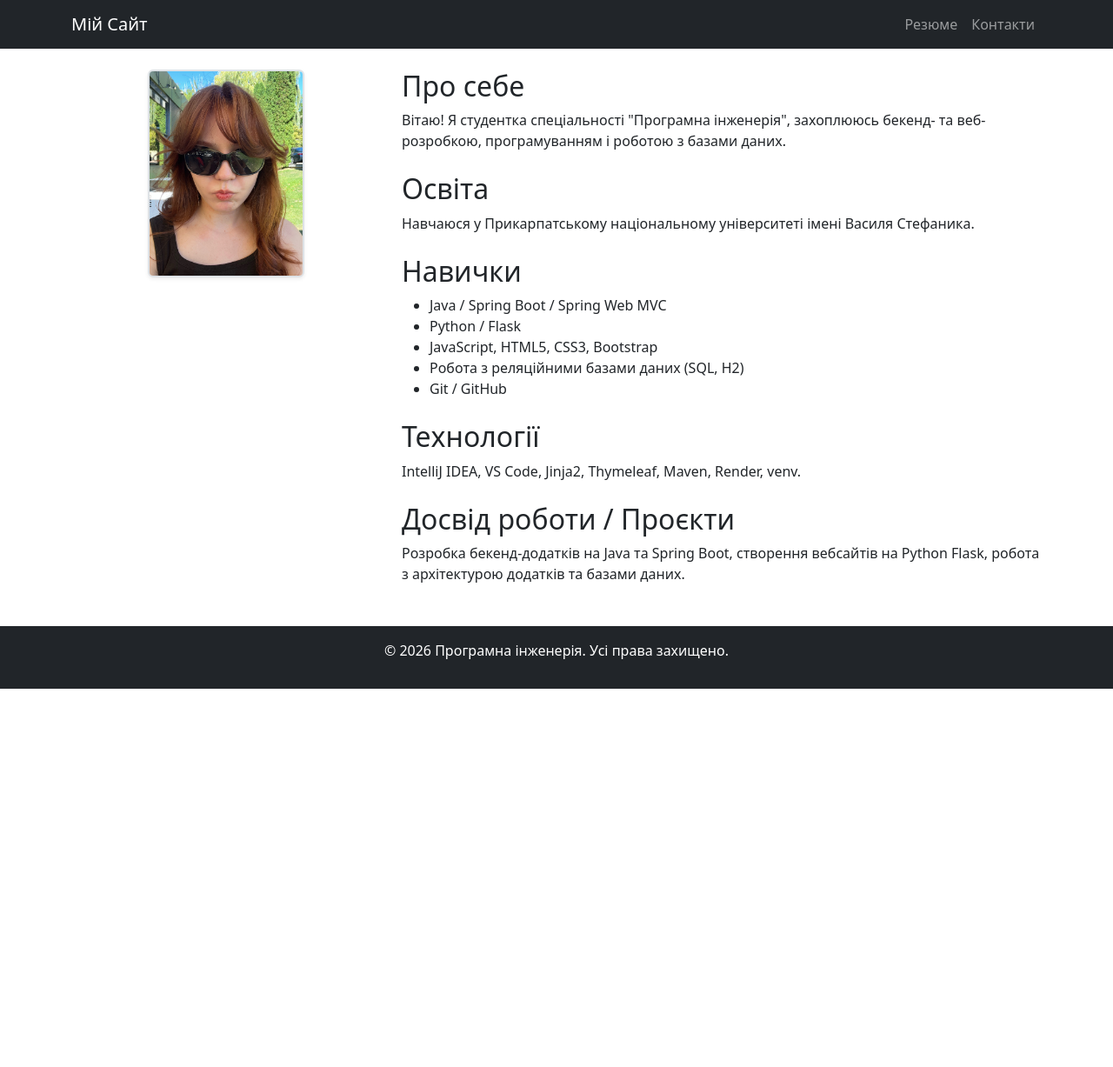
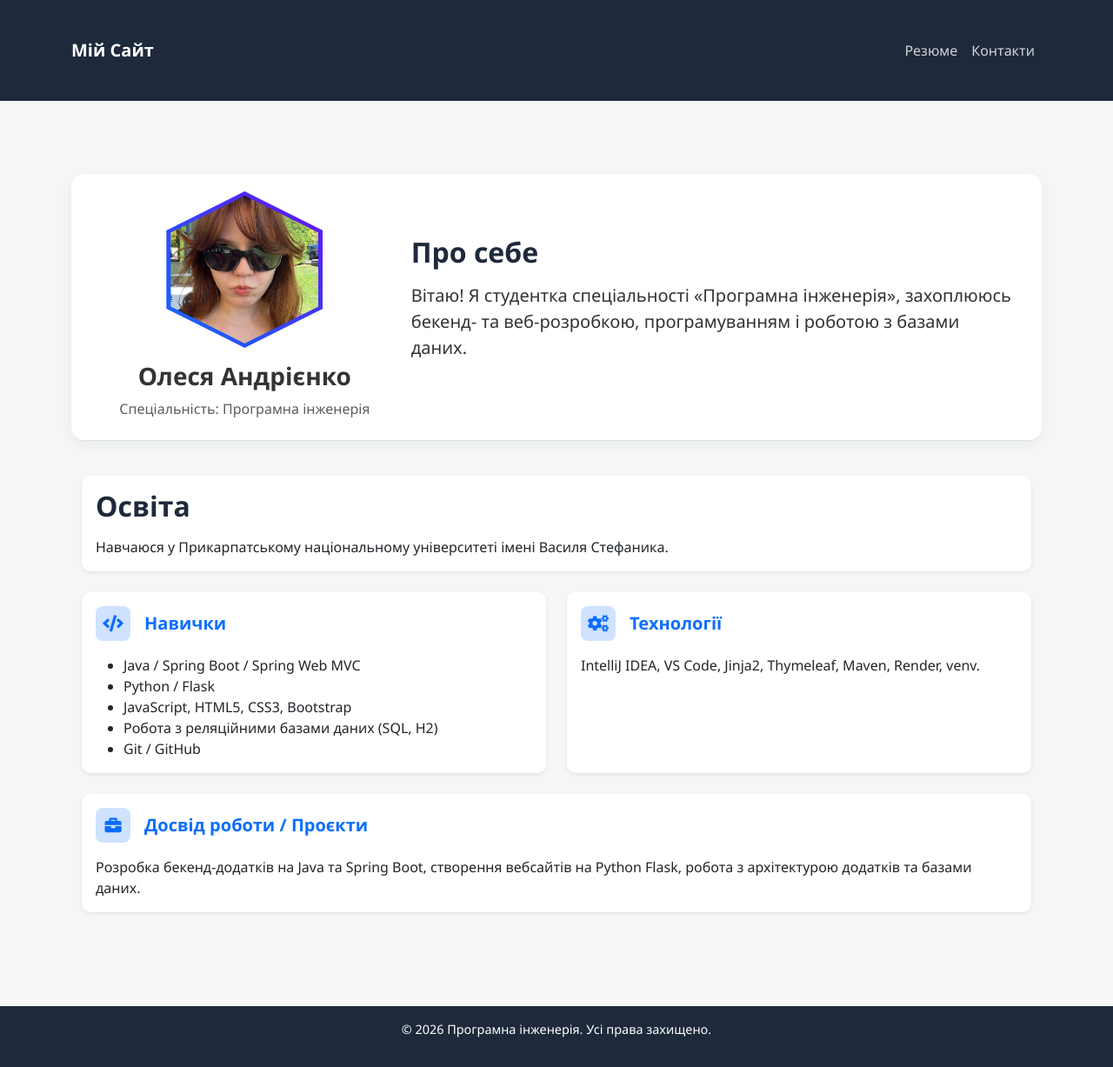
Before and after one commit to aolesayo-ai/flask-app-lab, a Flask app: page / in a window 1280 px wide. Shown: the whole page at 87% size. Before the commit the page ends 792 px from the top, so only its background shows below. Run offline with Flask 3, Linux system fonts and the light colour scheme.

Commit message:
Update styles, layout and design for Lab 2 resume page

```diff
--- a/static/css/styles.css
+++ b/static/css/styles.css
@@ -0,0 +1,54 @@
+body {
+    background-color: #f4f7f6;
+    font-family: 'Segoe UI', Tahoma, Geneva, Verdana, sans-serif;
+    color: #333;
+}
+
+.navbar-dark.bg-dark,
+footer.bg-dark {
+    background-color: #1e293b !important;
+}
+
+h2 {
+    font-weight: 700;
+    color: #1e293b;
+    margin-bottom: 1rem;
+}
+
+a.nav-link {
+    color: rgba(255, 255, 255, 0.8) !important;
+    transition: color 0.3s ease;
+}
+
+a.nav-link:hover,
+a.nav-link.active {
+    color: white !important;
+    font-weight: 600;
+}
+
+a.navbar-brand {
+    font-weight: bold;
+    color: white !important;
+}
+
+.card {
+    transition: transform 0.3s ease, box-shadow 0.3s ease;
+    border-radius: 10px;
+}
+
+.card:hover {
+    transform: translateY(-5px);
+    box-shadow: 0 15px 30px rgba(0,0,0,0.1) !important;
+}
+
+footer {
+    color: rgba(255, 255, 255, 0.8) !important;
+    font-size: 0.9rem;
+    padding: 1rem 0;
+    margin-top: auto;
+}
+
+.container {
+    padding-top: 30px;
+    padding-bottom: 30px;
+}
--- a/templates/base.html
+++ b/templates/base.html
@@ -6,6 +6,8 @@
     <title>{% block title %}Мої сторінки{% endblock %}</title>
     <!-- Підключення Bootstrap CSS -->
     <link href="https://cdn.jsdelivr.net/npm/bootstrap@5.3.0/dist/css/bootstrap.min.css" rel="stylesheet">
+    <!-- Підключення FontAwesome для іконок -->
+    <link rel="stylesheet" href="https://cdnjs.cloudflare.com/ajax/libs/font-awesome/5.15.4/css/all.min.css">
     <!-- Власні стилі -->
     <link rel="stylesheet" href="{{ url_for('static', filename='css/styles.css') }}">
 </head>
--- a/templates/contacts.html
+++ b/templates/contacts.html
@@ -2,9 +2,9 @@
 {% block title %}{{ title }}{% endblock %}
 {% block content %}
 <div class="row justify-content-center">
-    <div class="col-md-6">
-        <h2>Контакти</h2>
-        <p>Зв'яжіться зі мною за допомогою форми нижче:</p>
+    <div class="col-md-6 bg-white p-4 rounded shadow-sm">
+        <h2 class="mb-3">Контакти</h2>
+        <p class="text-muted">Зв'яжіться зі мною за допомогою форми нижче:</p>
         <form>
             <div class="mb-3">
                 <label for="name" class="form-label">Ваше ім'я</label>
--- a/templates/resume.html
+++ b/templates/resume.html
@@ -1,41 +1,123 @@
 {% extends "base.html" %}
 {% block title %}{{ title }}{% endblock %}
 {% block content %}
-<div class="row">
-    <div class="col-md-4 text-center">
-        <img src="{{ url_for('static', filename='images/logo.jpg.JPG') }}" class="img-fluid border border-2 rounded mb-3 shadow-sm" alt="Фото" style="max-width: 180px;">
+
+<div class="container">
+    <!-- Header section with photo and name -->
+    <header class="row align-items-center mb-5 pb-4 border-bottom">
+        <div class="col-md-4 text-center mb-4 mb-md-0">
+            <div class="profile-img-wrapper mx-auto mb-3">
+                <img src="{{ url_for('static', filename='images/logo.jpg.JPG') }}" class="img-fluid profile-img" alt="Олеся Андрієнко">
+            </div>
+            <h1 class="h3 mt-3 fw-bold">Олеся Андрієнко</h1>
+            <p class="text-muted mb-0">Спеціальність: Програмна інженерія</p>
         </div>
         <div class="col-md-8">
-        <section class="mb-4">
+            <section>
                 <h2>Про себе</h2>
-            <p>Вітаю! Я студентка спеціальності "Програмна інженерія", захоплююсь бекенд- та веб-розробкою, програмуванням і роботою з базами даних.</p>
+                <p class="lead">Вітаю! Я студентка спеціальності «Програмна інженерія», захоплююсь бекенд- та веб-розробкою, програмуванням і роботою з базами даних.</p>
             </section>
+        </div>
+    </header>
 
-        <section class="mb-4">
+    <!-- Main sections in a card layout -->
+    <div class="row">
+        <div class="col-lg-12">
+            <div class="card shadow-sm mb-4 border-0">
+                <div class="card-body">
                     <h2>Освіта</h2>
-            <p>Навчаюся у Прикарпатському національному університеті імені Василя Стефаника.</p>
-        </section>
+                    <p class="card-text">Навчаюся у Прикарпатському національному університеті імені Василя Стефаника.</p>
+                </div>
+            </div>
+        </div>
+    </div>
 
-        <section class="mb-4">
-            <h2>Навички</h2>
-            <ul>
+    <div class="row g-4">
+        <div class="col-md-6">
+            <div class="card shadow-sm h-100 border-0">
+                <div class="card-body">
+                    <div class="d-flex align-items-center mb-3">
+                        <div class="icon-box me-3"><i class="fas fa-code"></i></div>
+                        <h2 class="card-title mb-0 h5 fw-bold text-primary">Навички</h2>
+                    </div>
+                    <ul class="card-text">
                         <li>Java / Spring Boot / Spring Web MVC</li>
                         <li>Python / Flask</li>
                         <li>JavaScript, HTML5, CSS3, Bootstrap</li>
                         <li>Робота з реляційними базами даних (SQL, H2)</li>
                         <li>Git / GitHub</li>
                     </ul>
-        </section>
-
-        <section class="mb-4">
-            <h2>Технології</h2>
-            <p>IntelliJ IDEA, VS Code, Jinja2, Thymeleaf, Maven, Render, venv.</p>
-        </section>
-
-        <section class="mb-4">
-            <h2>Досвід роботи / Проєкти</h2>
-            <p>Розробка бекенд-додатків на Java та Spring Boot, створення вебсайтів на Python Flask, робота з архітектурою додатків та базами даних.</p>
-        </section>
                 </div>
             </div>
+        </div>
+        <div class="col-md-6">
+            <div class="card shadow-sm h-100 border-0">
+                <div class="card-body">
+                    <div class="d-flex align-items-center mb-3">
+                        <div class="icon-box me-3"><i class="fas fa-cogs"></i></div>
+                        <h2 class="card-title mb-0 h5 fw-bold text-primary">Технології</h2>
+                    </div>
+                    <p class="card-text">IntelliJ IDEA, VS Code, Jinja2, Thymeleaf, Maven, Render, venv.</p>
+                </div>
+            </div>
+        </div>
+    </div>
+
+    <div class="row mt-4">
+        <div class="col-lg-12">
+            <div class="card shadow-sm mb-4 border-0">
+                <div class="card-body">
+                    <div class="d-flex align-items-center mb-3">
+                        <div class="icon-box me-3"><i class="fas fa-briefcase"></i></div>
+                        <h2 class="card-title mb-0 h5 fw-bold text-primary">Досвід роботи / Проєкти</h2>
+                    </div>
+                    <p class="card-text">Розробка бекенд-додатків на Java та Spring Boot, створення вебсайтів на Python Flask, робота з архітектурою додатків та базами даних.</p>
+                </div>
+            </div>
+        </div>
+    </div>
+</div>
+
+<style>
+.profile-img-wrapper {
+    width: 180px;
+    height: 180px;
+    clip-path: polygon(50% 0%, 100% 25%, 100% 75%, 50% 100%, 0% 75%, 0% 25%);
+    padding: 5px;
+    background: linear-gradient(45deg, #0d6efd, #6610f2);
+    box-shadow: 0 10px 20px rgba(0,0,0,0.1);
+}
+
+.profile-img {
+    width: 100%;
+    height: 100%;
+    object-fit: cover;
+    clip-path: polygon(50% 0%, 100% 25%, 100% 75%, 50% 100%, 0% 75%, 0% 25%);
+    transition: transform 0.3s ease;
+}
+
+.profile-img-wrapper:hover .profile-img {
+    transform: scale(1.05);
+}
+
+.icon-box {
+    width: 40px;
+    height: 40px;
+    display: flex;
+    align-items: center;
+    justify-content: center;
+    background-color: #cfe2ff;
+    color: #0d6efd;
+    border-radius: 8px;
+    font-size: 1.2rem;
+}
+
+header.row.align-items-center {
+    background-color: white;
+    padding: 20px;
+    border-radius: 15px;
+    box-shadow: 0 4px 15px rgba(0,0,0,0.05);
+    margin-bottom: 40px !important;
+}
+</style>
 {% endblock %}
```
Lines whose indentation alone changed are shown as unchanged.
